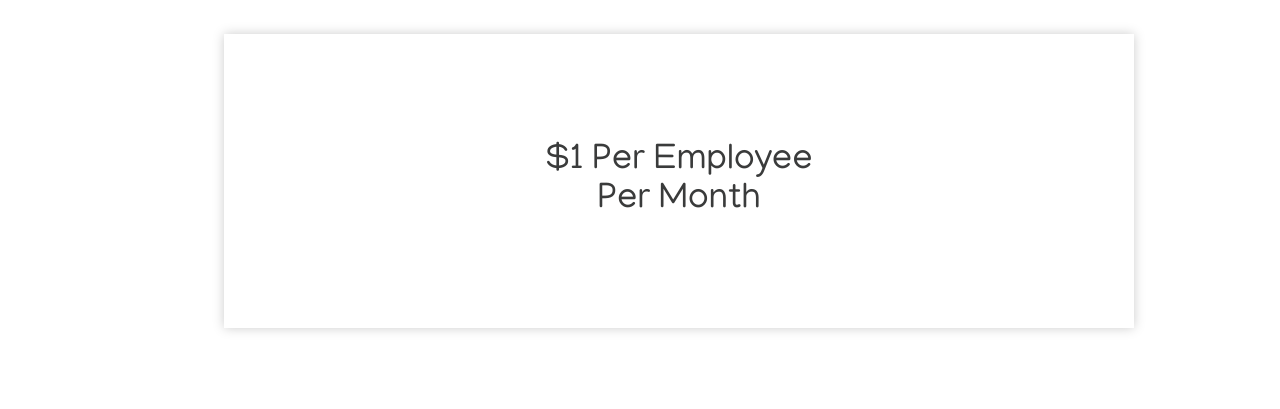
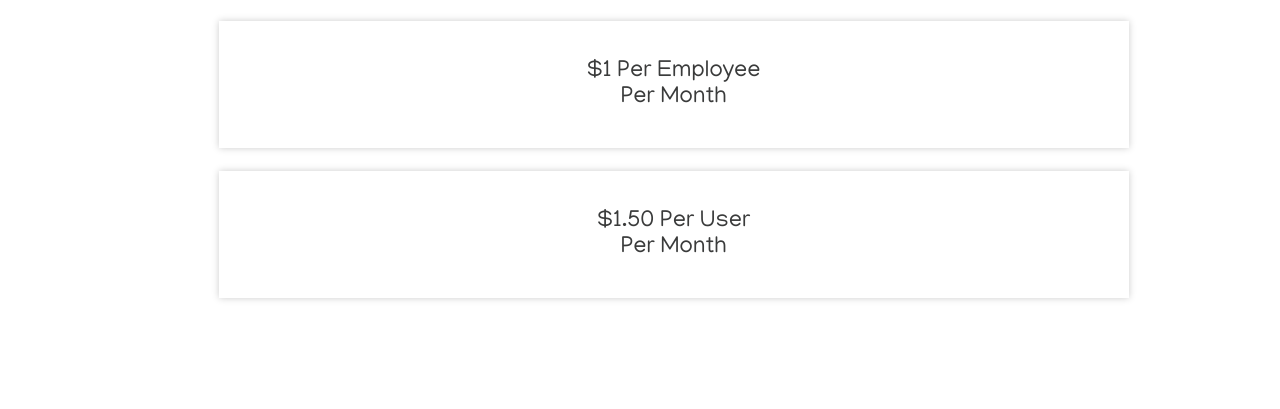
Before and after one commit to toolboxtheplatform/toolboxtheplatform.github.io, a plain HTML site: page index.html in a window 1280 px wide. Shown: the part 2673-3082 px from the top of the page. Drawn offline with Linux system fonts and the light colour scheme.

Commit message:
Closes #13: Individual users price

```diff
--- a/index.html
+++ b/index.html
@@ -97,6 +97,10 @@
       $1 Per Employee <br>
       Per Month
     </p>
+    <p>
+      $1.50 Per User <br>
+      Per Month
+    </p>
   </div>
   <footer id="identity-access-management-toolbox-contact">
     <ul>
--- a/styles.css
+++ b/styles.css
@@ -223,13 +223,13 @@ h4.title-last {
 }
 
 .pricing p {
-  padding: 3em 0em;
+  padding: 1.6em 0em;
   text-align: center;
-  font-size: 2em;
-  font-weight: bolder;
+  font-size: 1.3em;
+  font-weight: 400;
   box-shadow: 0 0 0.3em #ccc;
   width: 72%;
-  margin-left: 6em;
+  margin-left: 9em;
 }
 
 footer {
```
